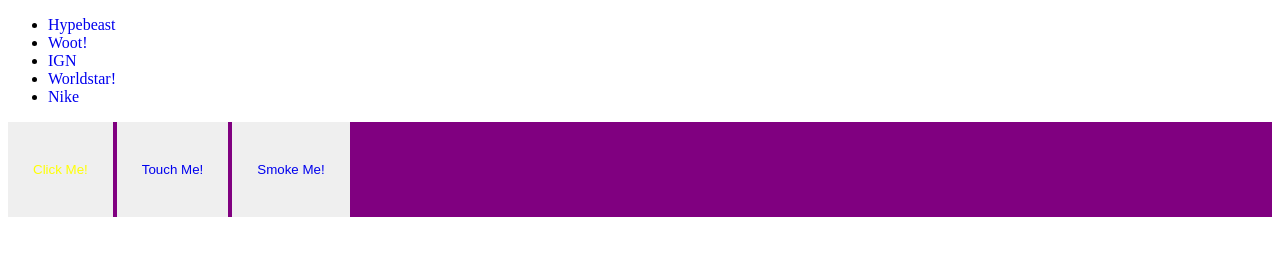
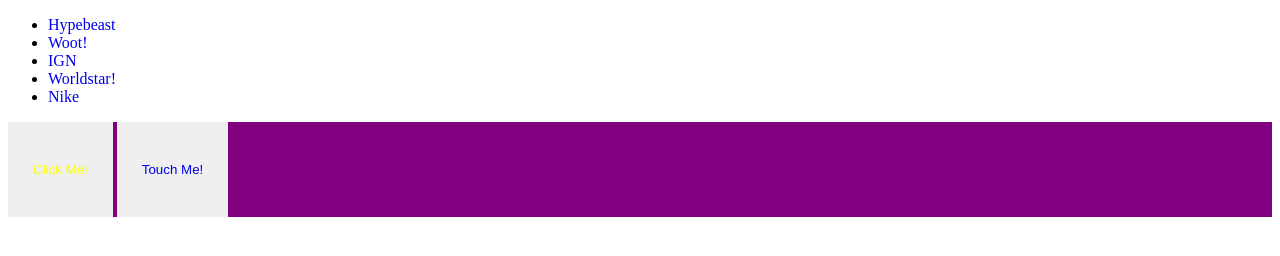
Before and after one commit to janpaolopatena/week3classwork, a plain HTML site: page index.html in a window 1280 px wide. Drawn offline with Linux system fonts and the light colour scheme.

Commit message:
added title and commented out

```diff
--- a/index.html
+++ b/index.html
@@ -1,6 +1,7 @@
 <!DOCTYPE html>
 <html lang="en">
 <head>
+  <title>CLASSWORK3</title>
   <link rel="stylesheet" type="text/css" href="css/main.css">
 </head>
 <body>
@@ -16,7 +17,7 @@
 <div class="dope">
 <button type="button">Click Me!</button>
 <button type="button"><a href="https://www.apple.com/">Touch Me!</button></a>
-<button type="button"><a href="https://www.shopharborside.com/">Smoke Me!</button></a>
+<!-- <button type="button"><a href="https://www.shopharborside.com/">Smoke Me!</button></a> -->
 </div>
 </body>
 </html>
```
